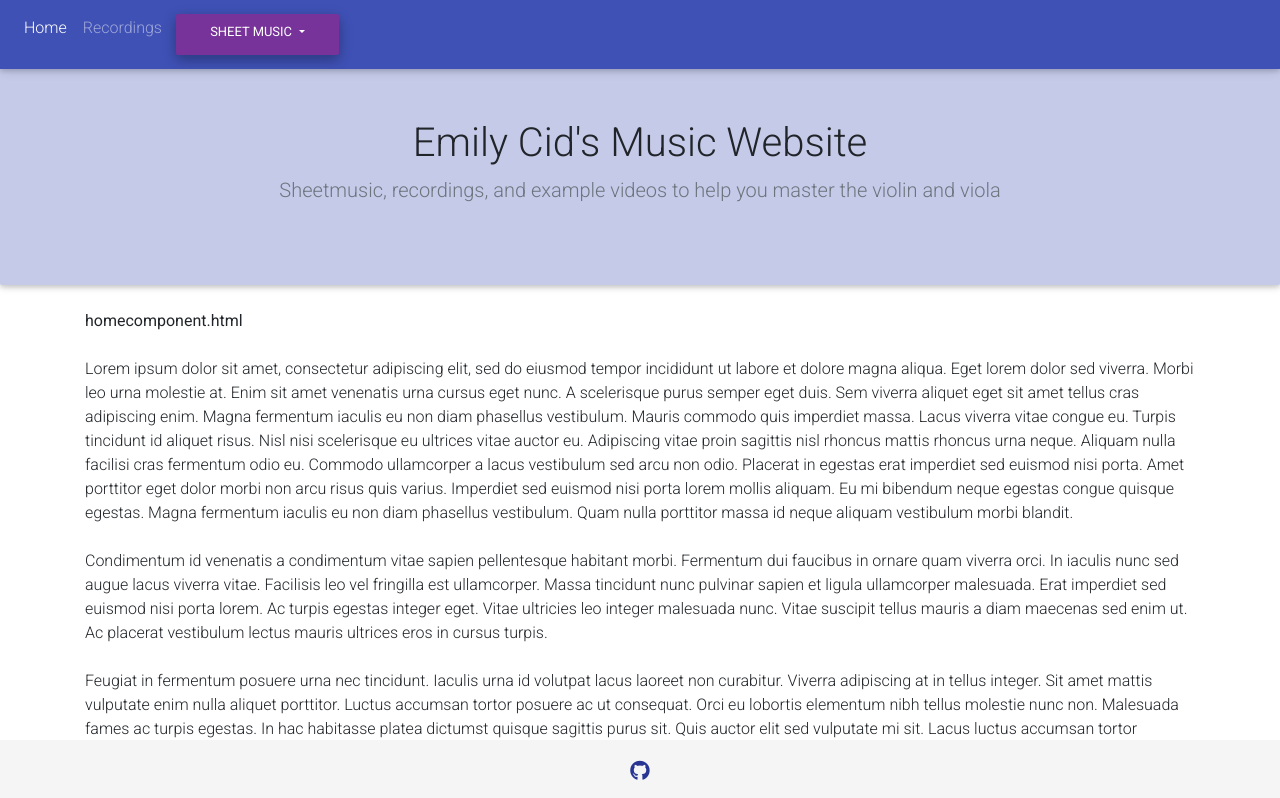
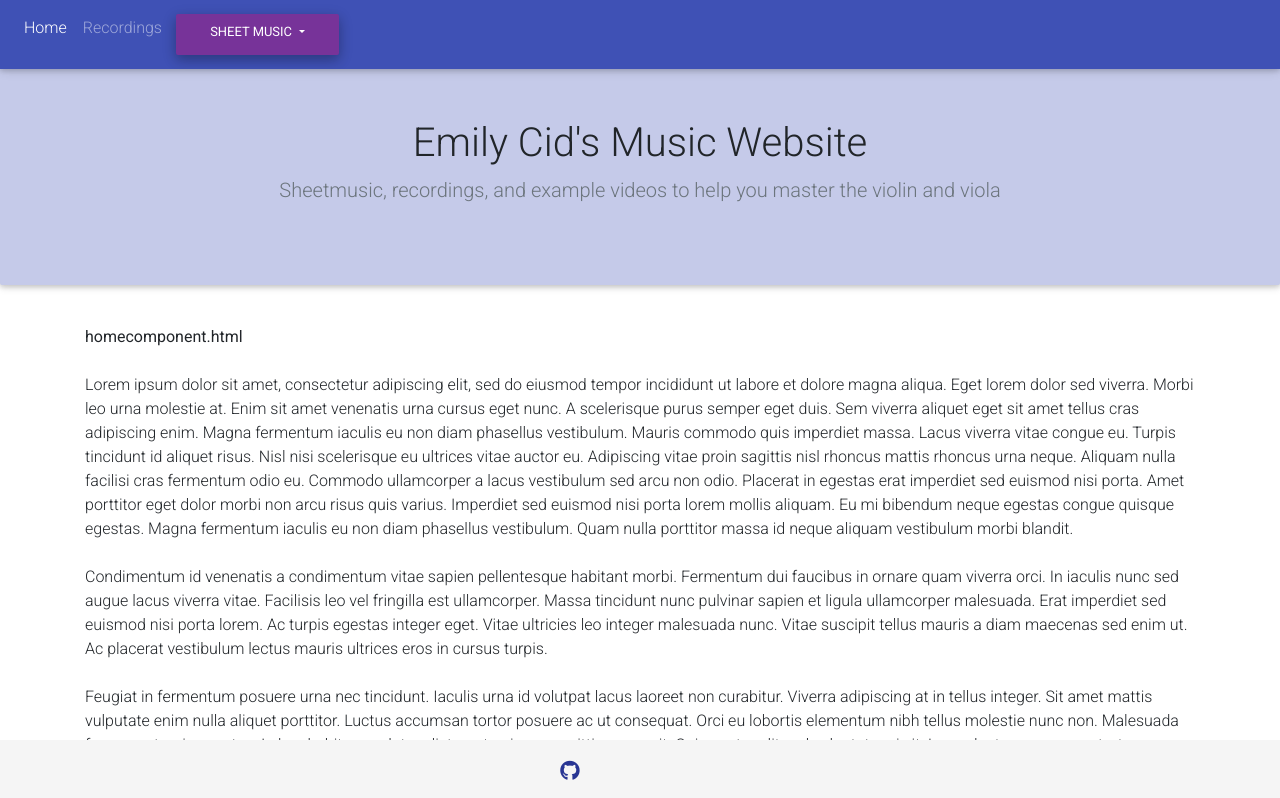
Before and after one commit to bbugieda/emilycid-angular, an Angular app in the folder emilycid-angular/: page /home in a window 1280 px wide. Shown: the top 798 px of the page. Built offline with nearby package versions, Linux system fonts and the light colour scheme.

Commit message:
was able to get footer at the complete bottom of page regardless of page height

```diff
--- a/emilycid-angular/src/app/app.component.html
+++ b/emilycid-angular/src/app/app.component.html
@@ -1,7 +1,7 @@
 
 <div class="content">
   <app-menu></app-menu>
-  <router-outlet></router-outlet>
+  <!-- <router-outlet></router-outlet> -->
   <app-footer></app-footer>
 </div>
 
--- a/emilycid-angular/src/app/footer/footer.component.css
+++ b/emilycid-angular/src/app/footer/footer.component.css
@@ -11,7 +11,7 @@
 }
 
 .footer {
-    position: sticky;
+    position: fixed;
     bottom: 0;
     width: 100%;
     /* Set the fixed height of the footer here */
--- a/emilycid-angular/src/styles.css
+++ b/emilycid-angular/src/styles.css
@@ -5,6 +5,14 @@
     margin-top: 55px;
 }
 
+.page-content {
+    display: flex;
+    flex-wrap: wrap;
+    justify-content: left;
+    margin-top: 16px;
+    min-height: 100vh;
+}
+
 * {
     box-sizing: border-box;
 }
```
